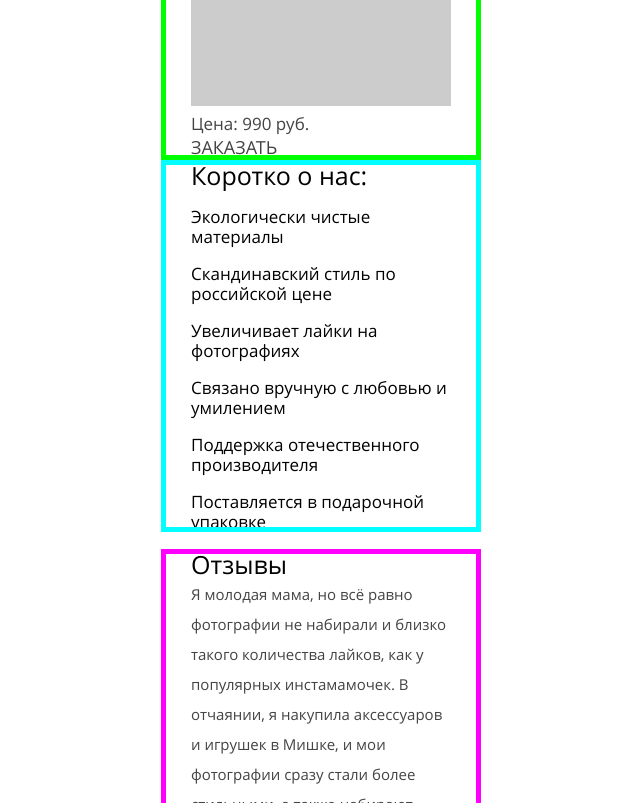
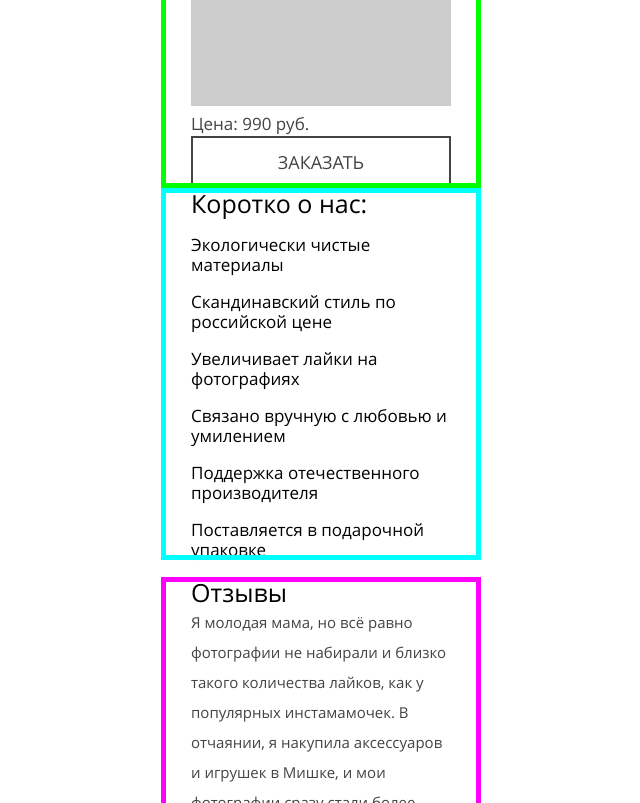
Before and after one commit to freddiemega/243792-mishka-21, a website: page source/index.html in a window 1280 px wide. Shown: the part 797-1600 px from the top of the page, without its empty margins (319-959 px from the left). Drawn offline with nearby package versions, Linux system fonts and the light colour scheme; files that its build step writes are made by us from their sources; placeholder pictures from the web are drawn by us.

Commit message:
Добавлены стили кнопок

```diff
--- a/source/less/blocks/button.less
+++ b/source/less/blocks/button.less
@@ -1,4 +1,5 @@
 .button {
+  display: block;
   font-family: inherit;
   color: @basic-grey;
   font-weight: 700;
@@ -6,6 +7,8 @@
   line-height: 20px;
   text-transform: uppercase;
   text-decoration: none;
+  text-align: center;
+  padding: 14px 11px;
+  border: 2px solid @basic-grey;
   cursor: pointer;
-  width: 100%;
 }
```
